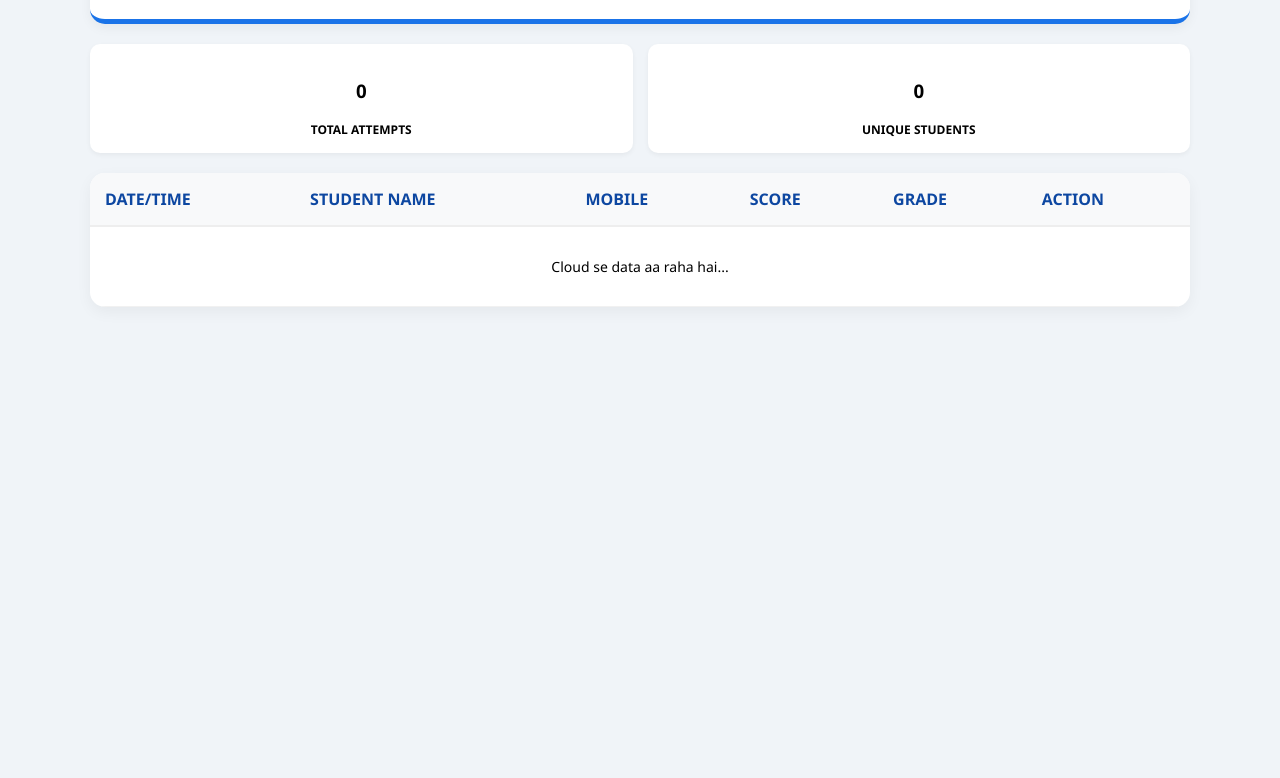
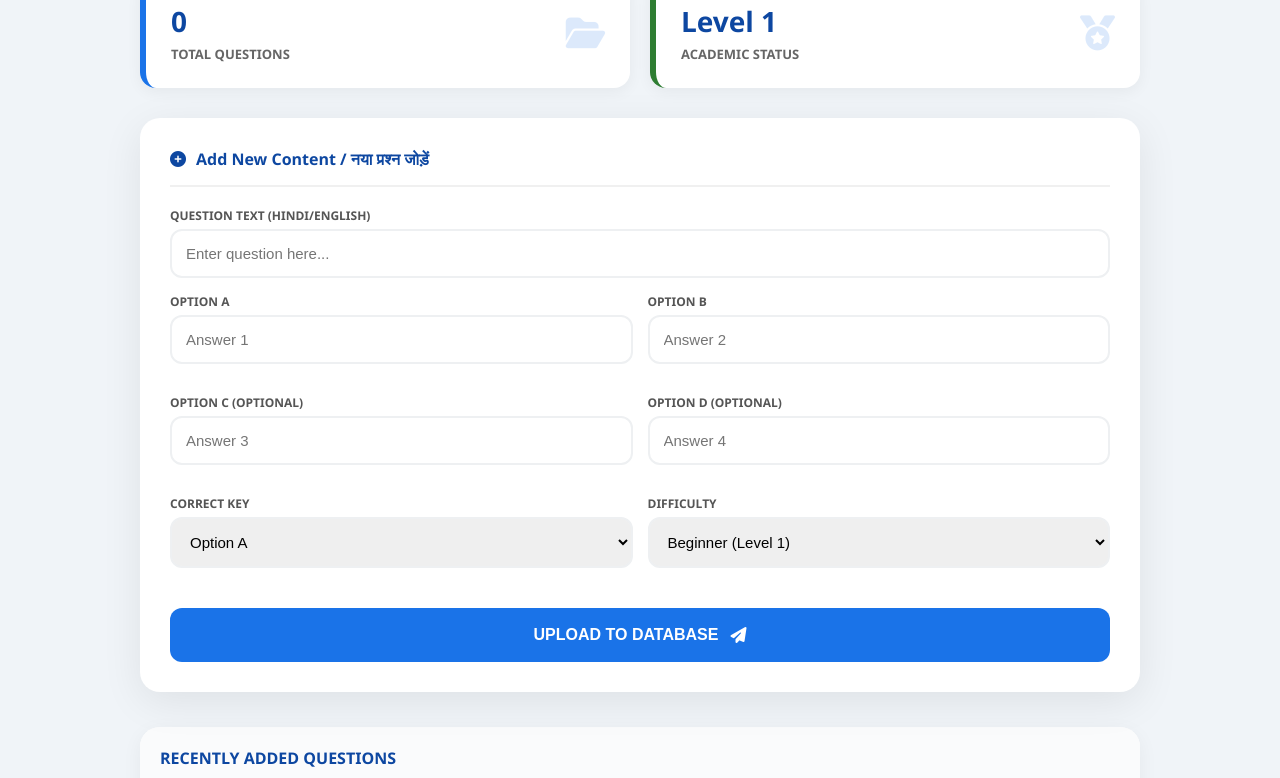
Before and after one commit to kushwahaanubhav037-eng/LRK-TRACKER-CCC-R07, a plain HTML site: page index.html in a window 1280 px wide. Shown: the part 101-879 px from the top of the page. Before the commit the page ends 800 px from the top, so only its background shows below. Drawn offline with Linux system fonts and the light colour scheme; no server answers.

Commit message:
Update title and enhance admin panel layout

```diff
--- a/index.html
+++ b/index.html
@@ -3,144 +3,247 @@
 <head>
     <meta charset="UTF-8">
     <meta name="viewport" content="width=device-width, initial-scale=1.0">
-    <title>Student Tracker | LRK Institute</title>
+    <title>Master Admin Control | LRK Computer Institute</title>
     <link rel="stylesheet" href="https://cdnjs.cloudflare.com/ajax/libs/font-awesome/6.4.0/css/all.min.css">
     <style>
         :root {
-            --edu-blue: #1a73e8; --edu-dark: #0d47a1; --bg: #f0f4f8;
-            --success: #2e7d32; --danger: #d32f2f;
+            --edu-blue: #1a73e8; --edu-dark: #0d47a1; --white: #ffffff;
+            --bg: #f0f4f8; --success: #2e7d32; --danger: #d32f2f; --accent: #ffd700;
         }
-        body { font-family: 'Segoe UI', sans-serif; background: var(--bg); margin: 0; padding: 20px; }
-        .container { max-width: 1100px; margin: auto; }
+        body { font-family: 'Segoe UI', Tahoma, sans-serif; background: var(--bg); margin: 0; padding: 20px; color: #333; }
 
-        .header {
-            background: white; padding: 20px; border-radius: 15px; text-align: center;
-            box-shadow: 0 4px 12px rgba(0,0,0,0.05); border-bottom: 5px solid var(--edu-blue);
-            margin-bottom: 20px;
+        .container { max-width: 1000px; margin: auto; animation: fadeIn 0.6s ease; }
+        @keyframes fadeIn { from { opacity: 0; transform: translateY(10px); } to { opacity: 1; transform: translateY(0); } }
+
+        /* Stats Section */
+        .stats-grid { display: grid; grid-template-columns: repeat(auto-fit, minmax(220px, 1fr)); gap: 20px; margin-bottom: 30px; }
+        .stat-card {
+            background: white; padding: 25px; border-radius: 16px;
+            box-shadow: 0 4px 15px rgba(0,0,0,0.05); border-left: 6px solid var(--edu-blue);
+            display: flex; align-items: center; justify-content: space-between;
         }
+        .stat-info h3 { margin: 0; color: var(--edu-dark); font-size: 28px; }
+        .stat-info p { margin: 5px 0 0; color: #666; font-size: 13px; font-weight: 600; }
+        .stat-icon { font-size: 35px; color: var(--edu-blue); opacity: 0.15; }
 
-        .stats-bar { display: flex; gap: 15px; margin-bottom: 20px; }
-        .stat-item { background: white; padding: 15px; border-radius: 10px; flex: 1; text-align: center; box-shadow: 0 2px 5px rgba(0,0,0,0.05); }
+        /* Admin Form Box */
+        .admin-box { background: white; padding: 30px; border-radius: 20px; box-shadow: 0 10px 40px rgba(0,0,0,0.08); margin-bottom: 35px; position: relative; }
+        .admin-box h4 { margin: 0 0 20px 0; color: var(--edu-dark); display: flex; align-items: center; gap: 10px; border-bottom: 2px solid #f0f0f0; padding-bottom: 15px; }
 
-        .card-table { background: white; border-radius: 15px; overflow: hidden; box-shadow: 0 5px 15px rgba(0,0,0,0.05); }
+        .input-group { margin-bottom: 15px; }
+        label { display: block; font-size: 12px; font-weight: bold; color: #555; margin-bottom: 5px; }
+        input, select { width: 100%; padding: 14px; border: 2px solid #eef0f2; border-radius: 12px; box-sizing: border-box; font-size: 15px; transition: 0.3s; }
+        input:focus { border-color: var(--edu-blue); outline: none; background: #fcfdfe; }
+
+        .grid-options { display: grid; grid-template-columns: 1fr 1fr; gap: 15px; margin-top: 15px; }
+
+        .btn-sync {
+            background: var(--edu-blue); color: white; border: none; padding: 18px;
+            width: 100%; border-radius: 12px; font-weight: bold; cursor: pointer;
+            margin-top: 25px; display: flex; align-items: center; justify-content: center; gap: 12px;
+            font-size: 16px; transition: 0.3s;
+        }
+        .btn-sync:hover { background: var(--edu-dark); transform: translateY(-2px); box-shadow: 0 5px 15px rgba(26,115,232,0.3); }
+        .btn-sync:disabled { background: #cbd5e0; cursor: not-allowed; }
+
+        /* Table Design */
+        .table-card { background: white; border-radius: 20px; overflow: hidden; box-shadow: 0 5px 20px rgba(0,0,0,0.05); }
         table { width: 100%; border-collapse: collapse; }
-        th { background: #f8f9fa; color: var(--edu-dark); padding: 15px; text-align: left; border-bottom: 2px solid #eee; }
-        td { padding: 12px 15px; border-bottom: 1px solid #f1f1f1; font-size: 14px; }
+        th { background: #f8f9fc; color: var(--edu-dark); padding: 18px; text-align: left; font-size: 13px; text-transform: uppercase; border-bottom: 2px solid #eee; }
+        td { padding: 15px 18px; border-bottom: 1px solid #f1f1f1; font-size: 14px; }
+        tr:hover { background: #fafbfc; }
 
-        .badge { padding: 5px 10px; border-radius: 6px; font-weight: bold; font-size: 12px; }
-        .grade-S { background: #e8f5e9; color: #2e7d32; }
-        .grade-FAIL { background: #ffebee; color: #c62828; }
+        .badge { padding: 5px 12px; border-radius: 8px; font-weight: bold; font-size: 11px; display: inline-block; }
+        .badge-blue { background: #e8f0fe; color: var(--edu-blue); }
+        .badge-success { background: #e6f4ea; color: var(--success); }
 
-        .btn-del { color: var(--danger); border: none; background: none; cursor: pointer; font-size: 16px; }
-        .btn-del:hover { color: #8b0000; }
+        /* Toast Notification */
+        #toast { position: fixed; bottom: 30px; right: 30px; padding: 15px 30px; border-radius: 10px; color: white; font-weight: bold; display: none; z-index: 1000; animation: slideIn 0.3s ease; }
+        @keyframes slideIn { from { transform: translateX(100%); } to { transform: translateX(0); } }
     </style>
 </head>
 <body>
 
+<div id="toast"></div>
+
 <div class="container">
-    <div class="header">
-        <h2 style="margin:0; color:var(--edu-dark)">LRK STUDENT PERFORMANCE TRACKER</h2>
-        <p style="margin:5px 0 0; color:#666;">R07 System V2.0 Cloud Connected</p>
+    <div style="display: flex; align-items: center; justify-content: space-between; margin-bottom: 25px;">
+        <h2 style="color: var(--edu-dark); margin: 0;"><i class="fas fa-shield-alt"></i> LRK ADMIN PANEL <span style="font-weight: 300; font-size: 16px;">v2.0</span></h2>
+        <button onclick="loadData()" style="background:none; border:none; color:var(--edu-blue); cursor:pointer; font-weight:bold;"><i class="fas fa-sync"></i> Refresh Cloud</button>
     </div>
 
-    <div class="stats-bar">
-        <div class="stat-item">
-            <h3 id="countExams">0</h3>
-            <p style="margin:0; font-size:12px; font-weight:bold;">TOTAL ATTEMPTS</p>
+    <div class="stats-grid">
+        <div class="stat-card">
+            <div class="stat-info">
+                <h3 id="totalQ">0</h3>
+                <p>TOTAL QUESTIONS</p>
+            </div>
+            <i class="fas fa-folder-open stat-icon"></i>
         </div>
-        <div class="stat-item">
-            <h3 id="countStudents">0</h3>
-            <p style="margin:0; font-size:12px; font-weight:bold;">UNIQUE STUDENTS</p>
+        <div class="stat-card" style="border-color: var(--success);">
+            <div class="stat-info">
+                <h3 id="currentLvl">Level 1</h3>
+                <p>ACADEMIC STATUS</p>
+            </div>
+            <i class="fas fa-medal stat-icon"></i>
         </div>
     </div>
 
-    <div class="card-table">
+    <div class="admin-box">
+        <h4><i class="fas fa-plus-circle"></i> Add New Content / नया प्रश्न जोड़ें</h4>
+
+        <div class="input-group">
+            <label>QUESTION TEXT (HINDI/ENGLISH)</label>
+            <input type="text" id="qTxt" placeholder="Enter question here...">
+        </div>
+
+        <div class="grid-options">
+            <div class="input-group">
+                <label>OPTION A</label>
+                <input type="text" id="opA" placeholder="Answer 1">
+            </div>
+            <div class="input-group">
+                <label>OPTION B</label>
+                <input type="text" id="opB" placeholder="Answer 2">
+            </div>
+            <div class="input-group">
+                <label>OPTION C (OPTIONAL)</label>
+                <input type="text" id="opC" placeholder="Answer 3">
+            </div>
+            <div class="input-group">
+                <label>OPTION D (OPTIONAL)</label>
+                <input type="text" id="opD" placeholder="Answer 4">
+            </div>
+        </div>
+
+        <div style="display: grid; grid-template-columns: 1fr 1fr; gap: 15px; margin-top: 15px;">
+            <div class="input-group">
+                <label>CORRECT KEY</label>
+                <select id="correctAns">
+                    <option value="A">Option A</option>
+                    <option value="B">Option B</option>
+                    <option value="C">Option C</option>
+                    <option value="D">Option D</option>
+                </select>
+            </div>
+            <div class="input-group">
+                <label>DIFFICULTY</label>
+                <select id="qLevel">
+                    <option value="Level 1">Beginner (Level 1)</option>
+                    <option value="Level 2">Intermediate (Level 2)</option>
+                </select>
+            </div>
+        </div>
+
+        <button class="btn-sync" id="saveBtn" onclick="saveData()">
+            <span id="btnText">UPLOAD TO DATABASE</span>
+            <i class="fas fa-paper-plane"></i>
+        </button>
+    </div>
+
+    <div class="table-card">
+        <div style="padding: 20px; font-weight: bold; color: var(--edu-dark); background: #fafbfc;">RECENTLY ADDED QUESTIONS</div>
         <table>
             <thead>
                 <tr>
-                    <th>DATE/TIME</th>
-                    <th>STUDENT NAME</th>
-                    <th>MOBILE</th>
-                    <th>SCORE</th>
-                    <th>GRADE</th>
-                    <th>ACTION</th>
+                    <th>STATUS</th>
+                    <th>QUESTION PREVIEW</th>
+                    <th>KEY</th>
+                    <th>LEVEL</th>
                 </tr>
             </thead>
-            <tbody id="trackerBody">
-                <tr><td colspan="6" style="text-align:center; padding:30px;">Cloud se data aa raha hai...</td></tr>
+            <tbody id="adminTable">
+                <tr><td colspan="4" style="text-align:center; padding:30px; color:#999;">Fetching secure data from LRK Cloud...</td></tr>
             </tbody>
         </table>
     </div>
 </div>
 
 <script>
-    const SCRIPT_URL = "https://script.google.com/macros/s/AKfycbwX3CfQslJyEJLOggA8bSWt758TpBASwO5S_V6BFa57LqRDIM0_ai6PPg1rOOGoNMnI/exec";
+    const SCRIPT_URL = "https://script.google.com/macros/s/AKfycbypq0a5mRG2pFLs63pyvoxgLz-9w4wPrLbCWI8dVL1VPqT4sX5Obh7f3dq0htjT3oDT/exec";
+    let masterData = [];
 
-    async function loadLogs() {
+    async function loadData() {
         try {
             const res = await fetch(SCRIPT_URL);
             const db = await res.json();
-            const logs = db.logs ? db.logs.slice(1) : []; // Header hata kar
-            renderTable(logs);
+            masterData = db.questions && db.questions.length > 1 ? db.questions.slice(1) : [];
+            updateUI();
         } catch (e) {
-            console.error("Data fetch failed");
+            showToast("Cloud Connection Error!", "danger");
         }
     }
 
-    function renderTable(logs) {
-        const tbody = document.getElementById('trackerBody');
-        tbody.innerHTML = "";
+    function updateUI() {
+        document.getElementById('totalQ').innerText = masterData.length;
+        const level = Math.floor(masterData.length / 50) + 1;
+        document.getElementById('currentLvl').innerText = "Level " + level;
 
-        document.getElementById('countExams').innerText = logs.length;
-        const uniquePhones = [...new Set(logs.map(l => l[2]))];
-        document.getElementById('countStudents').innerText = uniquePhones.length;
+        const tbody = document.getElementById('adminTable');
+        tbody.innerHTML = masterData.length > 0 ? "" : '<tr><td colspan="4" style="text-align:center; padding:20px;">No questions found in database.</td></tr>';
 
-        logs.reverse().forEach(row => {
+        [...masterData].reverse().slice(0, 8).forEach(row => {
             const tr = document.createElement('tr');
-            const gradeClass = row[4] === 'FAIL' ? 'grade-FAIL' : 'grade-S';
-
             tr.innerHTML = `
-                <td style="color:#888; font-size:12px;">${row[0]}</td>
-                <td style="font-weight:bold;">${row[1]}</td>
-                <td>${row[2]}</td>
-                <td>${row[3]}</td>
-                <td><span class="badge ${gradeClass}">${row[4]}</span></td>
-                <td>
-                    <button class="btn-del" onclick="deleteLog('${row[0]}')">
-                        <i class="fas fa-trash-alt"></i>
-                    </button>
-                </td>
+                <td><span class="badge badge-success">● LIVE</span></td>
+                <td>${row[1] ? row[1].substring(0, 50) : 'Empty'}...</td>
+                <td style="font-weight:bold; color:var(--edu-blue)">${row[6]}</td>
+                <td><span class="badge badge-blue">LVL 1</span></td>
             `;
             tbody.appendChild(tr);
         });
     }
 
-    async function deleteLog(id) {
-        if(!confirm("Kya aap is record ko delete karna chahte hain?")) return;
+    function showToast(msg, type) {
+        const toast = document.getElementById('toast');
+        toast.innerText = msg;
+        toast.style.background = type === 'success' ? 'var(--success)' : 'var(--danger)';
+        toast.style.display = 'block';
+        setTimeout(() => { toast.style.display = 'none'; }, 3000);
+    }
 
-        // R07 System Format: type, action, row (ID pehli column mein honi chahiye)
+    async function saveData() {
+        const q = document.getElementById('qTxt').value.trim();
+        const a = document.getElementById('opA').value.trim();
+        const b = document.getElementById('opB').value.trim();
+        const c = document.getElementById('opC').value.trim();
+        const d = document.getElementById('opD').value.trim();
+        const ans = document.getElementById('correctAns').value;
+
+        if(!q || !a || !b) return showToast("Question, Option A & B are mandatory!", "danger");
+
+        const btn = document.getElementById('saveBtn');
+        const btnTxt = document.getElementById('btnText');
+        btn.disabled = true;
+        btnTxt.innerText = "UPLOADING TO CLOUD...";
+
         const payload = {
-            type: 'logs',
-            action: 'delete',
-            row: [id.toString()]
+            type: 'questions',
+            action: 'save',
+            row: [Date.now().toString(), q, a, b, c, d, ans]
         };
 
         try {
-            // Delete request bhej rahe hain
             await fetch(SCRIPT_URL, {
                 method: 'POST',
                 mode: 'no-cors',
                 body: JSON.stringify(payload)
             });
 
-            alert("Record Deleted!");
-            loadLogs(); // Table refresh
+            showToast("Question Saved Successfully!", "success");
+            // Clear inputs
+            ['qTxt','opA','opB','opC','opD'].forEach(id => document.getElementById(id).value = "");
+
+            setTimeout(loadData, 1500);
         } catch (e) {
-            alert("Delete failed!");
+            showToast("Upload Failed!", "danger");
+        } finally {
+            btn.disabled = false;
+            btnTxt.innerText = "UPLOAD TO DATABASE";
         }
     }
 
-    window.onload = loadLogs;
+    window.onload = loadData;
 </script>
 </body>
 </html>
```
